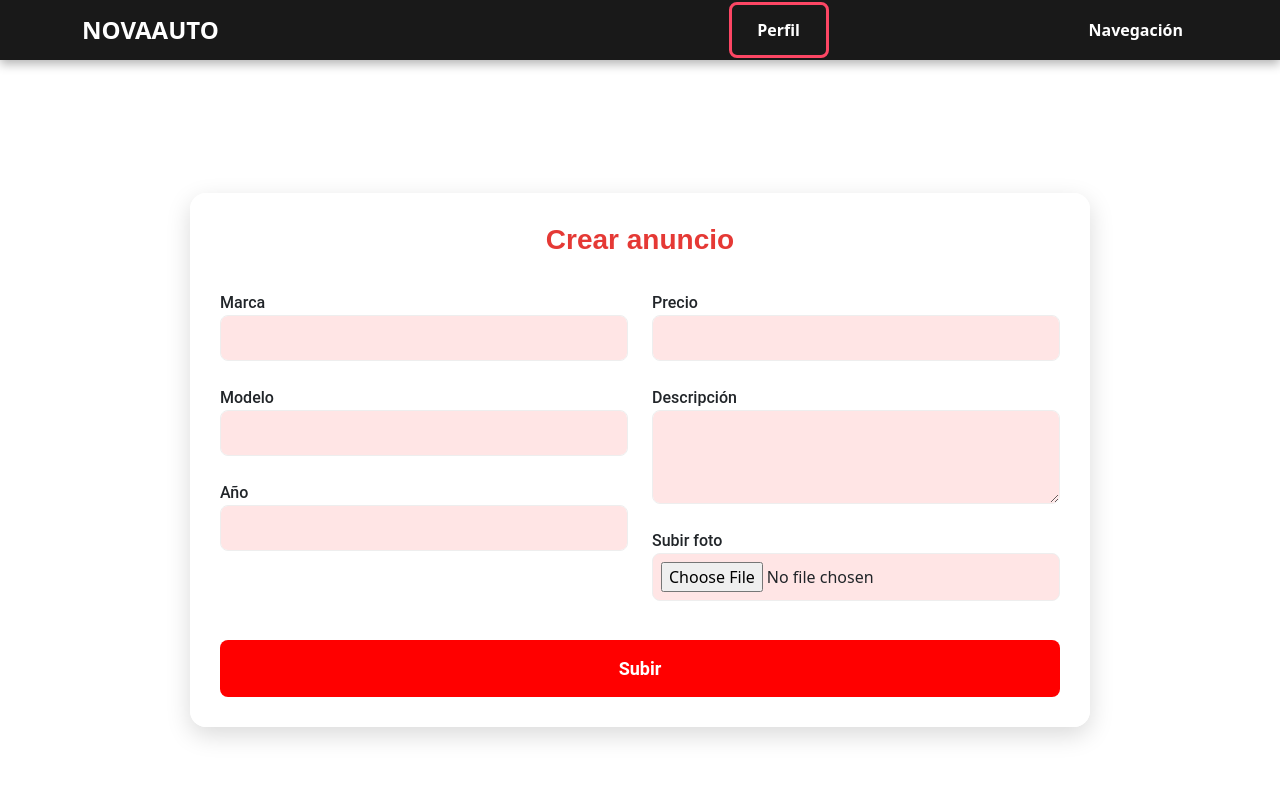
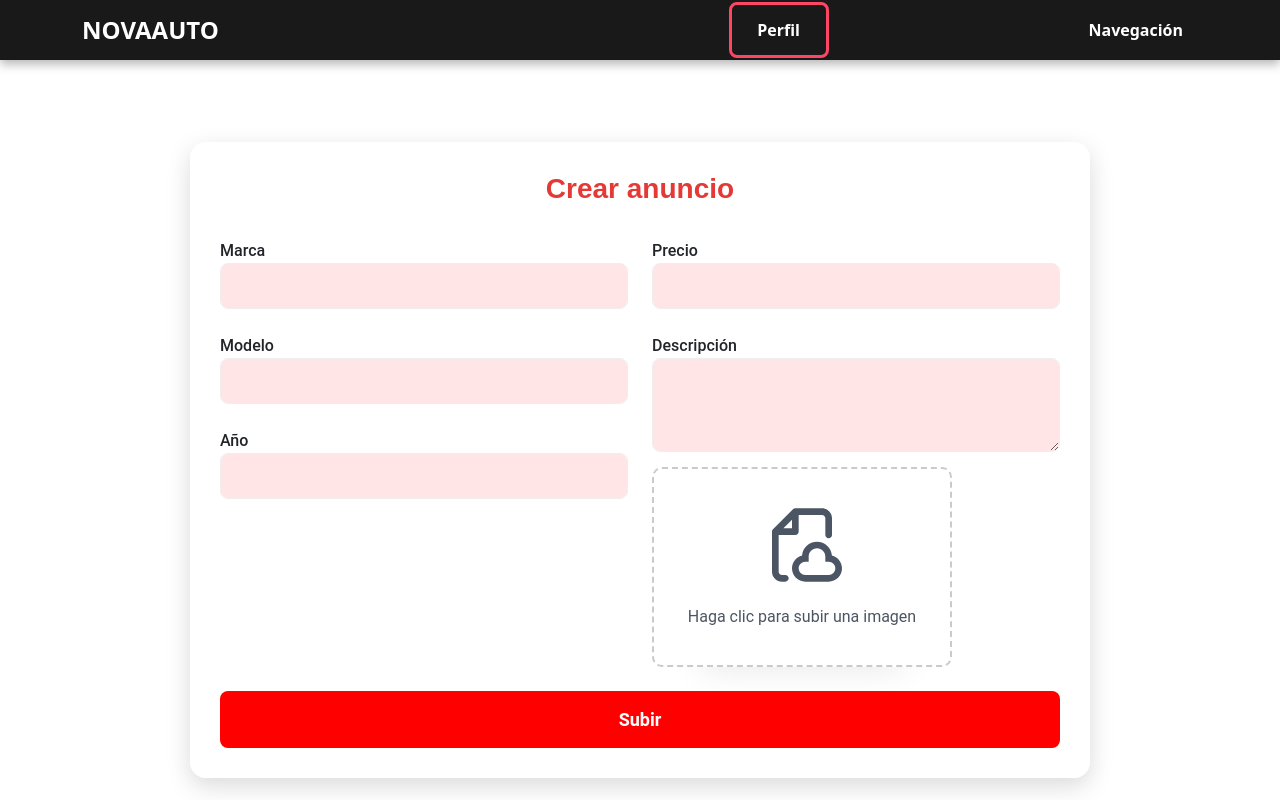
Before and after one commit to Jonathancano2003/proyecto-final-front, an Angular app in the folder proyecto-final-front/: page /new-ad in a window 1280 px wide. Shown: the top 800 px of the page. Built offline with nearby package versions, Linux system fonts and the light colour scheme.

Commit message:
commit select image

```diff
--- a/proyecto-final-front/src/app/components/new-ad/new-ad.component.css
+++ b/proyecto-final-front/src/app/components/new-ad/new-ad.component.css
@@ -82,7 +82,7 @@ button:hover {
     background-color: rgba(255, 255, 255, 1);
     padding: 1.5rem;
     border-radius: 10px;
-  box-shadow: 0px 48px 35px -48px rgba(0,0,0,0.1);
+    box-shadow: 0px 48px 35px -48px rgba(0, 0, 0, 0.1);
 }
 
 .custum-file-upload .icon {
@@ -110,3 +110,37 @@ button:hover {
 .custum-file-upload input {
     display: none;
 }
+
+.image-preview-container {
+    display: flex;
+    flex-direction: column;
+    align-items: center;
+    margin-top: 15px;
+}
+
+.preview-image {
+    max-width: 300px;
+    border-radius: 10px;
+    box-shadow: 0px 4px 15px rgba(0, 0, 0, 0.1);
+}
+
+.success-message {
+    color: green;
+    margin-top: 10px;
+    font-weight: 500;
+}
+
+.delete-btn {
+    margin-top: 10px;
+    background-color: #e53935;
+    color: white;
+    border: none;
+    padding: 8px 16px;
+    border-radius: 8px;
+    cursor: pointer;
+    transition: background-color 0.3s ease;
+}
+
+.delete-btn:hover {
+    background-color: #b71c1c;
+}
--- a/proyecto-final-front/src/app/components/new-ad/new-ad.component.html
+++ b/proyecto-final-front/src/app/components/new-ad/new-ad.component.html
@@ -23,8 +23,37 @@
                     <label>Descripción</label>
                     <textarea class="form-control" rows="3" formControlName="description"></textarea>
 
-                    <label>Subir foto</label>
-                    <input type="file" class="form-control-file" formControlName="photo">
+                    <!--<label>Subir foto</label>
+                    <input type="file" class="form-control-file" formControlName="photo">-->
+                    <!-- Componente de subida de imagen -->
+                    <div *ngIf="!imagePreview">
+                        <label class="custum-file-upload" for="file">
+                            <div class="icon">
+                                <svg xmlns="http://www.w3.org/2000/svg" fill="" viewBox="0 0 24 24">
+                                    <path
+                                        d="M10 1C9.73478 1 9.48043 1.10536 9.29289 1.29289L3.29289 7.29289C3.10536 7.48043 3 7.73478 3 8V20C3 21.6569 4.34315 23 6 23H7C7.55228 23 8 22.5523 8 22C8 21.4477
+                                        7.55228 21 7 21H6C5.44772 21 5 20.5523 5 20V9H10C10.5523 9 11 8.55228 11 8V3H18C18.5523 3 19 3.44772 19 4V9C19 9.55228 19.4477 10 20 10C20.5523 10 21 9.55228 21 9V4C21
+                                        2.34315 19.6569 1 18 1H10ZM9 7H6.41421L9 4.41421V7ZM14 15.5C14 14.1193 15.1193 13 16.5 13C17.8807 13 19 14.1193 19 15.5V16V17H20C21.1046 17 22 17.8954 22 19C22 20.1046
+                                        21.1046 21 20 21H13C11.8954 21 11 20.1046 11 19C11 17.8954 11.8954 17 13 17H14V16V15.5ZM16.5 11C14.142 11 12.2076 12.8136 12.0156 15.122C10.2825 15.5606 9 17.1305 9 19C9
+                                        21.2091 10.7909 23 13 23H20C22.2091 23 24 21.2091 24 19C24 17.1305 22.7175 15.5606 20.9844 15.122C20.7924 12.8136 18.858 11 16.5 11Z">
+                                    </path>
+                                </svg>
+                            </div>
+                            <div class="text">
+                                <span>Haga clic para subir una imagen</span>
+                            </div>
+                            <input type="file" id="file" (change)="onFileSelected($event)">
+                        </label>
+                    </div>
+
+                    <div *ngIf="imagePreview" class="image-preview-container">
+                        <img [src]="imagePreview" alt="Preview" class="preview-image">
+                        <p class="success-message">Imagen subida correctamente</p>
+                        <button type="button" class="delete-btn" (click)="removeImage()">Eliminar imagen</button>
+                    </div>
+
+
+
                 </div>
             </div>
 
--- a/proyecto-final-front/src/app/components/new-ad/new-ad.component.ts
+++ b/proyecto-final-front/src/app/components/new-ad/new-ad.component.ts
@@ -34,4 +34,27 @@ export class NewAdComponent {
     console.log(this.newAdForm.value);
   }
 
+  imagePreview: string | null = null;
+
+  onFileSelected(event: any): void {
+    const file: File = event.target.files[0];
+
+    if (file) {
+      const reader = new FileReader();
+      reader.onload = () => {
+        this.imagePreview = reader.result as string;
+        this.newAdForm.patchValue({ photo: file });
+      };
+      reader.readAsDataURL(file);
+    }
+  }
+
+  removeImage(): void {
+    this.imagePreview = null;
+    this.newAdForm.patchValue({ photo: null });
+
+    const fileInput = document.getElementById('file') as HTMLInputElement;
+    if (fileInput) fileInput.value = '';
+  }
+
 }
```
Lines whose indentation alone changed are shown as unchanged.
